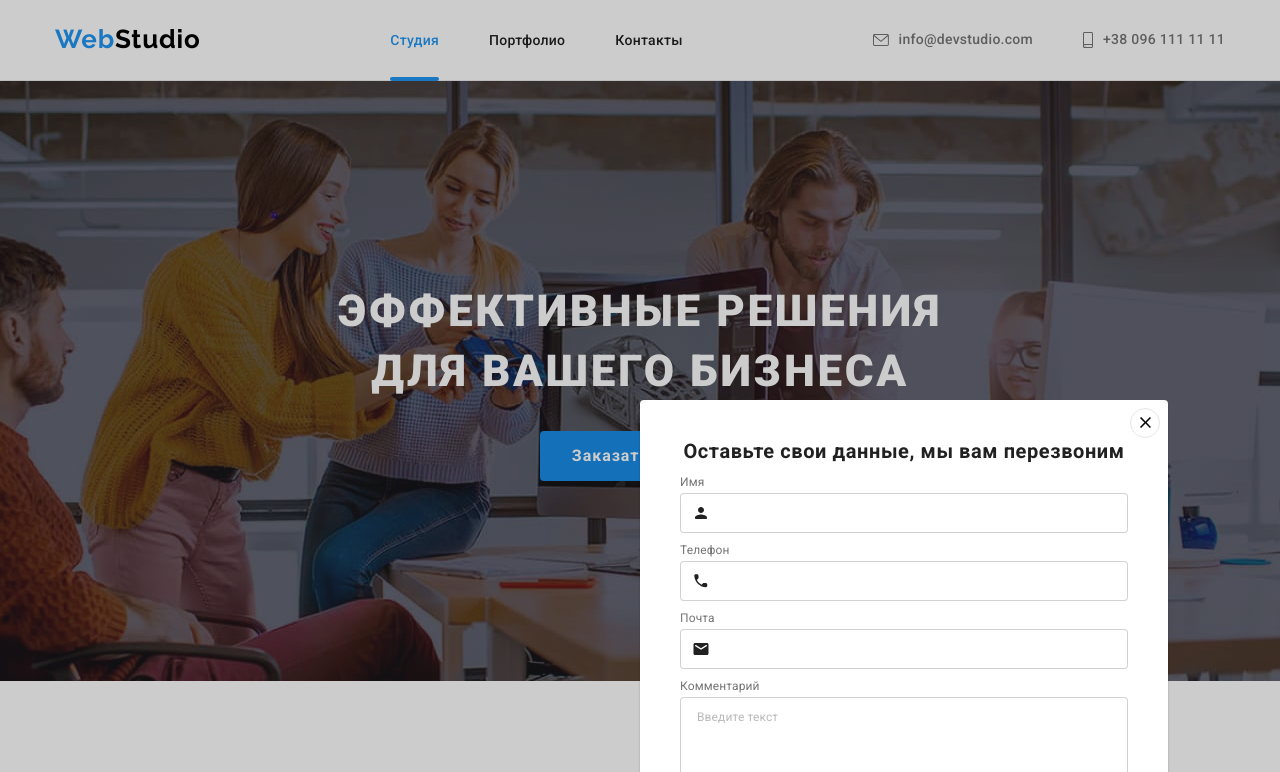
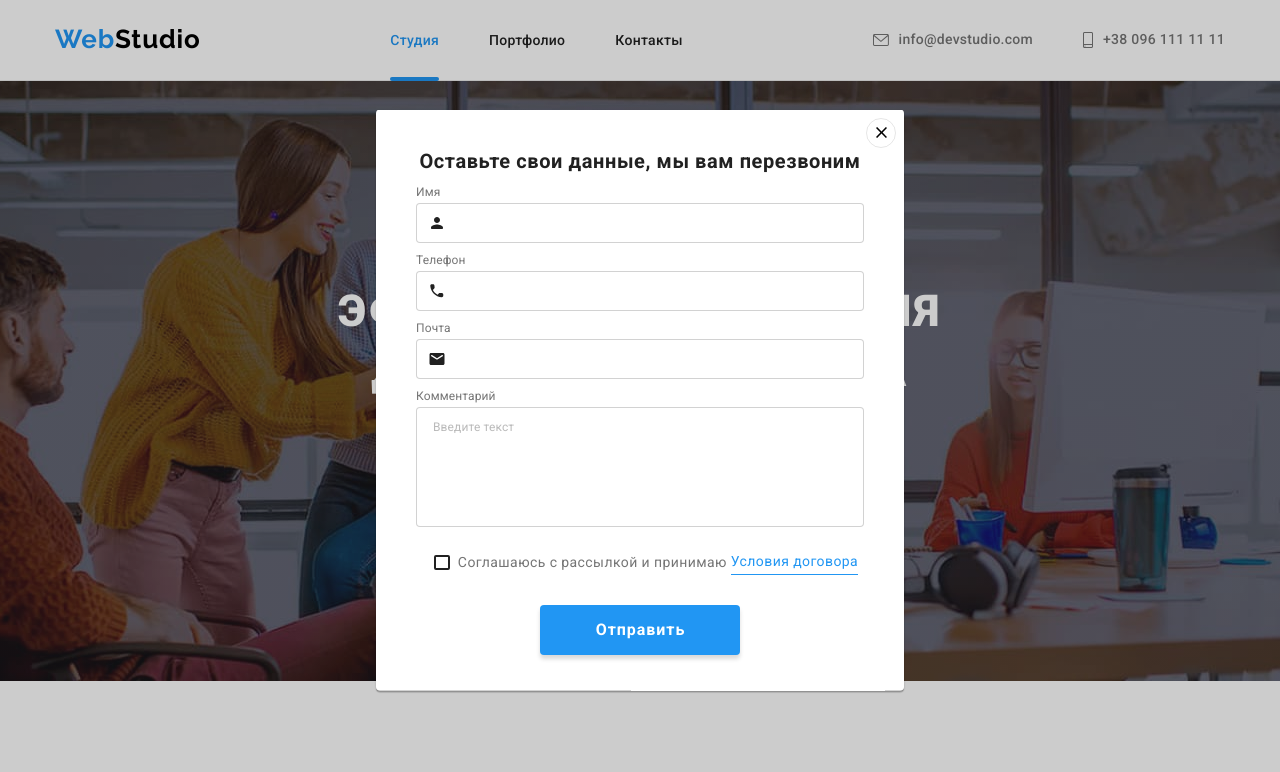
Before and after one commit to IrynaKovalova88/goit-markup-hw-08, a plain HTML site: page index.html in a window 1280 px wide. Both pictures are taken after a click on the button "Заказать услугу". Shown: the top 772 px of the page. Drawn offline with nearby package versions, Linux system fonts and the light colour scheme; files that its build step writes are made by us from their sources.

Commit message:
Update _modal-window.scss

```diff
--- a/sass/components/_modal-window.scss
+++ b/sass/components/_modal-window.scss
@@ -3,12 +3,11 @@
   left: 50%;
   top: 50%;
   transform: translate(-50%, -50%) scale(1);
+  transition: transform 250ms var(--timing-function);
   background-color: var(--secondary-color);
   box-shadow: 0px 1px 3px rgba(0, 0, 0, 0.12), 0px 1px 1px rgba(0, 0, 0, 0.14),
     0px 2px 1px rgba(0, 0, 0, 0.2);
   border-radius: 4px;
-  transform: translate(0) scale(1);
-  transition: transform 250ms var(--timing-function);
   padding: 40px;
   width: 96vw;
   max-width: 450px;
```
